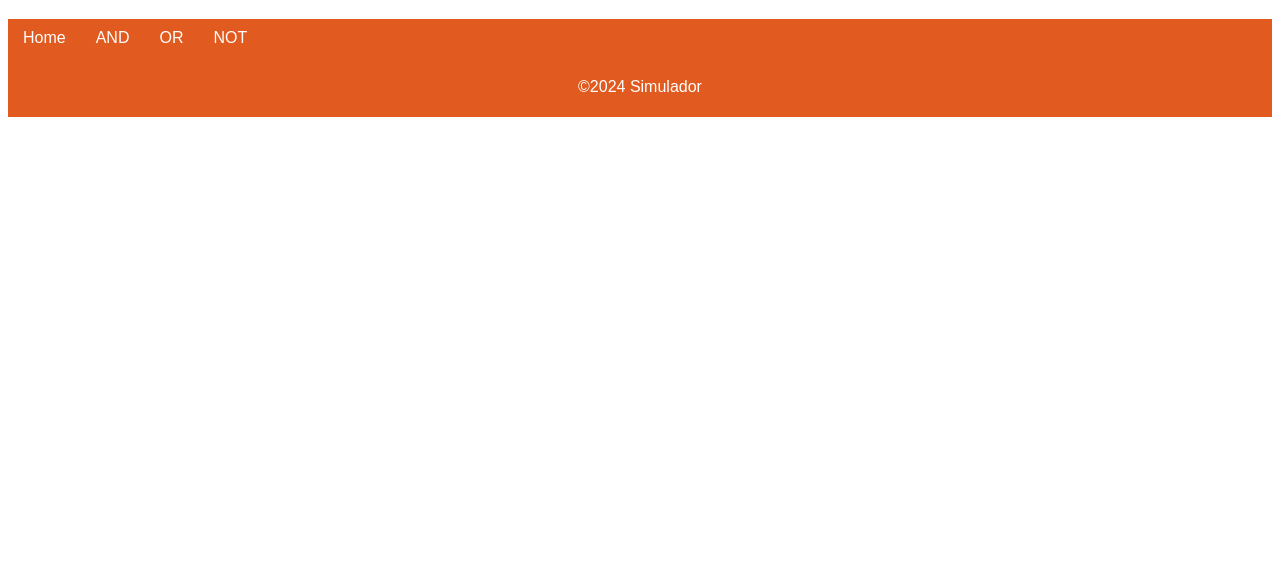
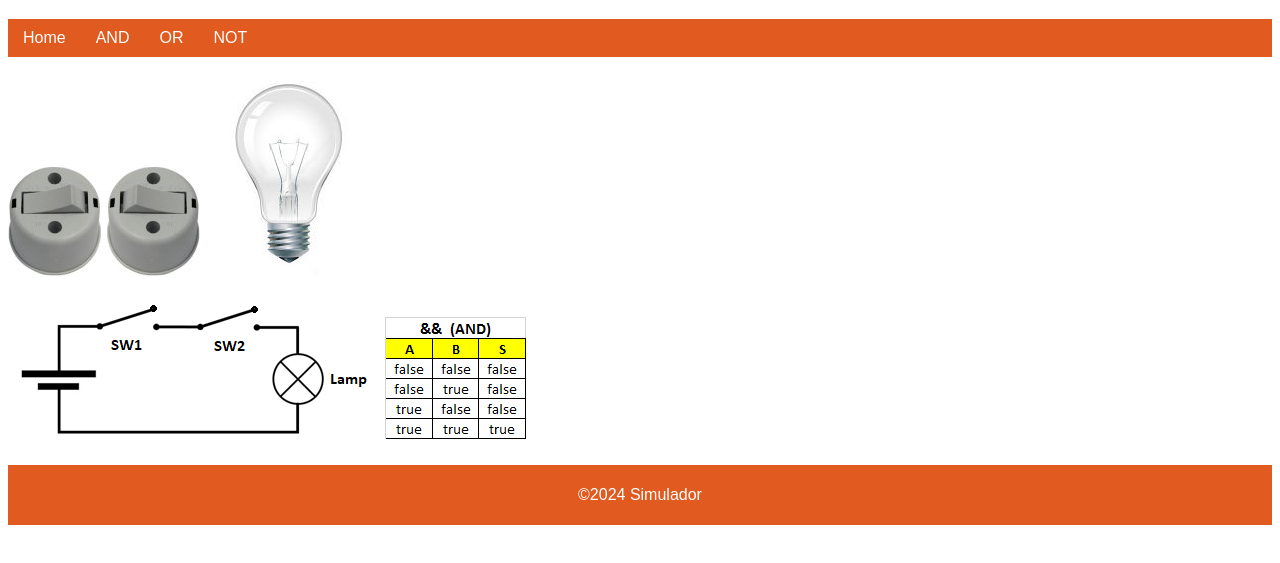
Before and after one commit to nicolasdepaulla/javascript, a website: page exercicios/simulador/and.html in a window 1280 px wide. Shown: the part 61-624 px from the top of the page. Drawn offline with Linux system fonts and the light colour scheme.

Commit message:
Add files via upload

```diff
--- a/exercicios/simulador/and.html
+++ b/exercicios/simulador/and.html
@@ -1,5 +1,6 @@
 <!DOCTYPE html>
 <html lang="pt-br">
+
 <head>
     <meta charset="UTF-8">
     <meta name="viewport" content="width=device-width, initial-scale=1.0">
@@ -7,6 +8,7 @@
     <link rel="stylesheet" href="style.css">
     <link rel="icon" href="./img/favicon.png">
 </head>
+
 <body>
     <header>
         <h1>Operadores Lógicos</h1>
@@ -21,8 +23,21 @@
             </ul>
         </nav>
     </header>
+
+    <div class="container">
+        <img src="img/swoff.png" alt="chave" id="sw1" onclick="simular(1)">
+        <img src="img/swon.png" alt="chave" id="sw2" onclick="simular(2)">
+        <img src="img/off.jpg" alt="lampada" id="lamp" onclick="simular(3)">
+        <p>
+            <img src="img/circ_and.png" alt="circuito">
+            <img src="img/tabeland.png" alt="circuito">
+        </p>
+    </div>
+
     <footer>
         <p>&#169;2024 Simulador</p>
     </footer>
+    <script src="logica.js"></script>
 </body>
+
 </html>
--- a/exercicios/simulador/logica.js
+++ b/exercicios/simulador/logica.js
@@ -1,26 +1,90 @@
 /**
- * JS- Simulador de operadores lógicos
- * @author Nicolas de paula Pacheco
+ * JS - Simulador de operadores lógicos
+ * @author nicolas de paula
  */
-
-//valor recebido
-//1  acender lampada
-//2 apagar lampada
-//3 quebrar a lampada
+// valor recebido
+// 1 = acender lampada
+// 2 = apagar lampada
+// 3 = quebrar lampada
 let valor
 
-//Estado da lâmpada
+//estado da lampada
 let quebrada = false
 
+// Chaves para AND
+
+let sw1 = false
+let sw2 = false
+
+let path = window.location.pathname
+
+// alert(path)
+
 function simular(valor) {
+    // Chaves do AND
 
-    // quebrar a Lâmpada
+    if (valor === 1 && sw1 === false) {
+        document.getElementById("sw1")
+        .src = "./img/swon.png"
+        sw1 = true
+    } else if (valor === 1 && sw1 === true) {
+        document.getElementById("sw1")
+        .src = "./img/swoff.png"
+        sw1 = false
+    }
+
+    if (valor === 2 && sw2 === false) {
+        document.getElementById("sw2")
+        .src = "./img/swon.png"
+        sw2 = true
+    } else if (valor === 2 && sw2 === true) {
+        document.getElementById("sw2")
+        .src = "./img/swoff.png"
+        sw2 = false
+    }
+
+    // quebrar a lampada
     if (valor === 3) {
         let beep = new Audio()
-        beep.src ="./sound/glassbreaking.wav"
+        beep.src = "./sound/glassbreaking.wav"
         beep.play()
-        document.getElementById("lamp").src = "./img/broken.jpg"
+        document.getElementById("lamp")
+        .src = "./img/broken.jpg"
         quebrada = true
     }
 
+     //  AND
+     if (quebrada === false && path === "/exercicios/simulador/and.html") {
+        if (sw1 == true && sw2 == true) {
+            document.getElementById("lamp")
+            .src = "./img/on.jpg"
+        } else {
+            document.getElementById("lamp")
+            .src = "./img/off.jpg"
+        }
+    }
+
+    // OR
+
+    if (quebrada === false && path === "/exercicios/simulador/or.html") {
+        if (sw1 == true || sw2 == true) {
+            document.getElementById("lamp")
+            .src = "./img/on.jpg"
+        } else if (sw1 == false && sw2 == false) {
+            document.getElementById("lamp")
+            .src = "./img/off.jpg"
+        }
+    }
+
+    // NOT
+
+    if (quebrada === false && path === "/exercicios/simulador/not.html") {
+        if (!sw1) {
+            document.getElementById("lamp")
+            .src = "./img/on.jpg"
+        } else {
+            document.getElementById("lamp")
+            .src = "./img/off.jpg"
+        }
+    }
 }
```
Also changed, not shown: exercicios/simulador/not.html (+12 -0 lines), exercicios/simulador/or.html (+12 -0 lines).
